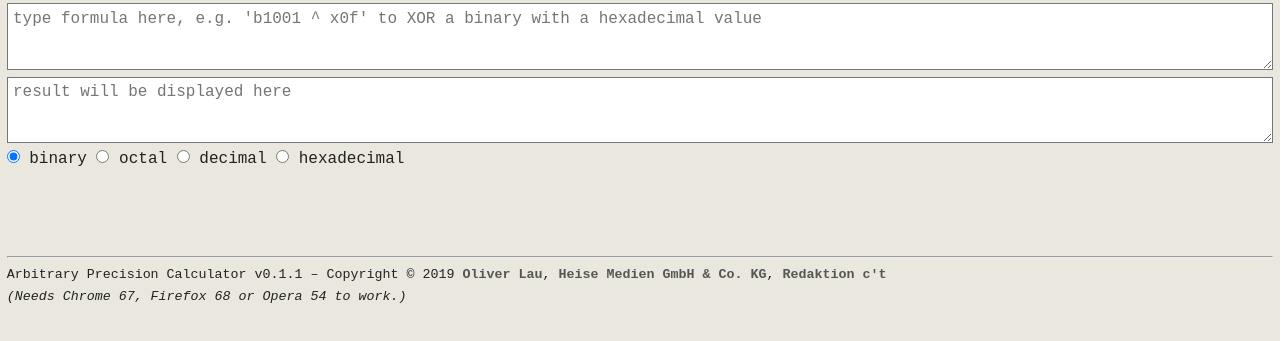
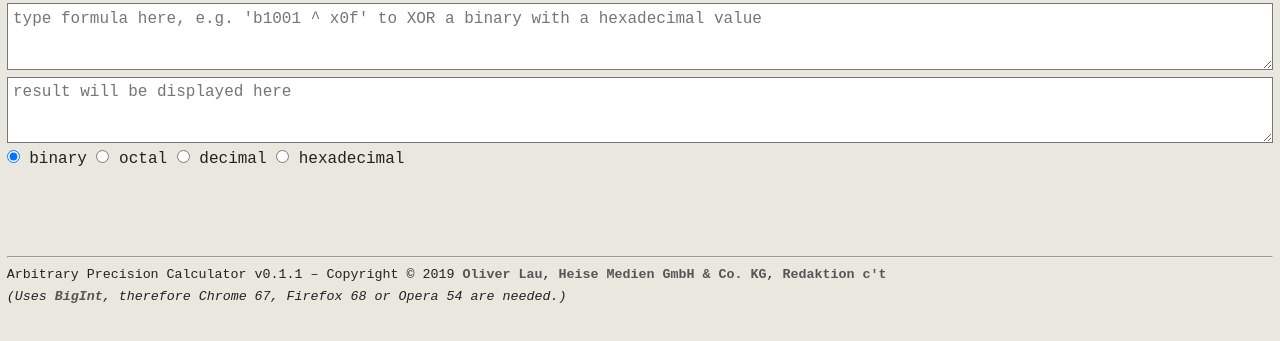
Before and after one commit to 607011/bincalc, a plain HTML site: page index.html in a window 1280 px wide. Shown: the part 37-378 px from the top of the page. Drawn offline with Linux system fonts and the light colour scheme.

Commit message:
Updated text.

```diff
--- a/index.html
+++ b/index.html
@@ -475,8 +475,7 @@
         Copyright &copy; 2019 <a href="mailto:ola@ct.de">Oliver Lau</a>, <a
           href="https://www.heise-gruppe.de/heise-medien.html" target="_blank">Heise Medien GmbH & Co. KG</a>, <a
           href="https://ct.de/" target="_blank">Redaktion c't</a></span></p>
-      <p><span style="font-size: smaller"><em>(Needs Chrome 67, Firefox 68 or Opera 54 to
-            work.)</em></span></p>
+      <p><span style="font-size: smaller"><em>(Uses <a href="https://developer.mozilla.org/en-US/docs/Web/JavaScript/Reference/Global_Objects/BigInt" target="_blank">BigInt</a>, therefore Chrome 67, Firefox 68 or Opera 54 are needed.)</em></span></p>
   </div>
 </body>
 
```
